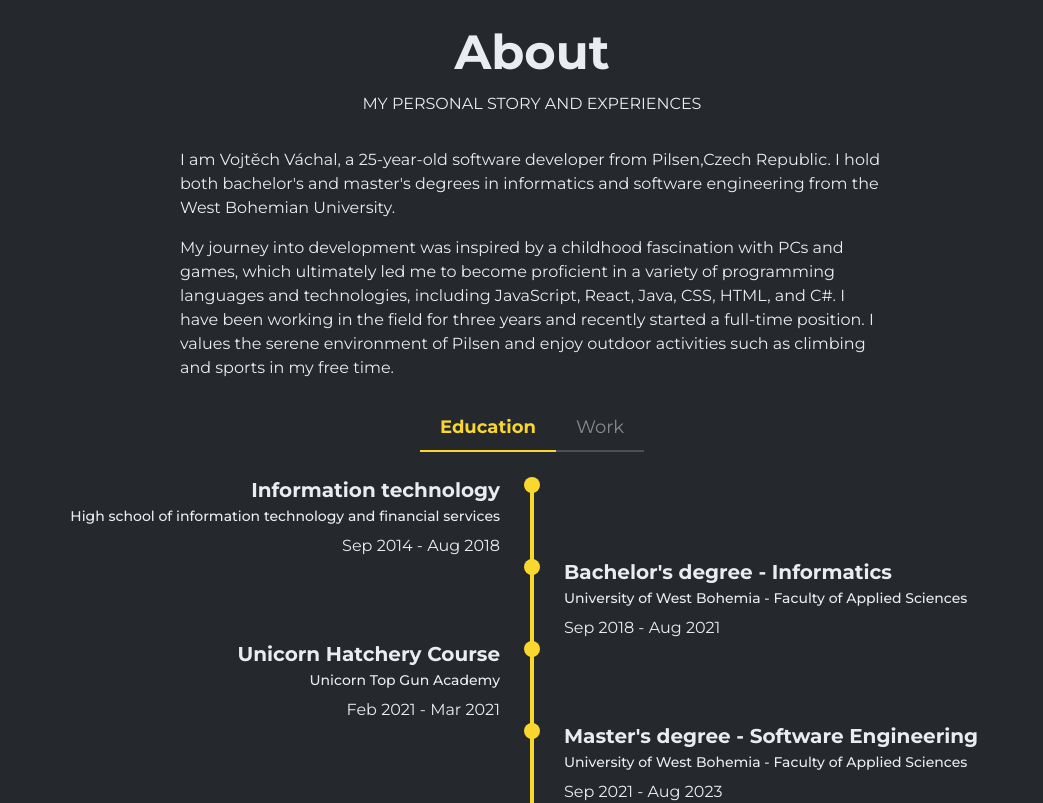
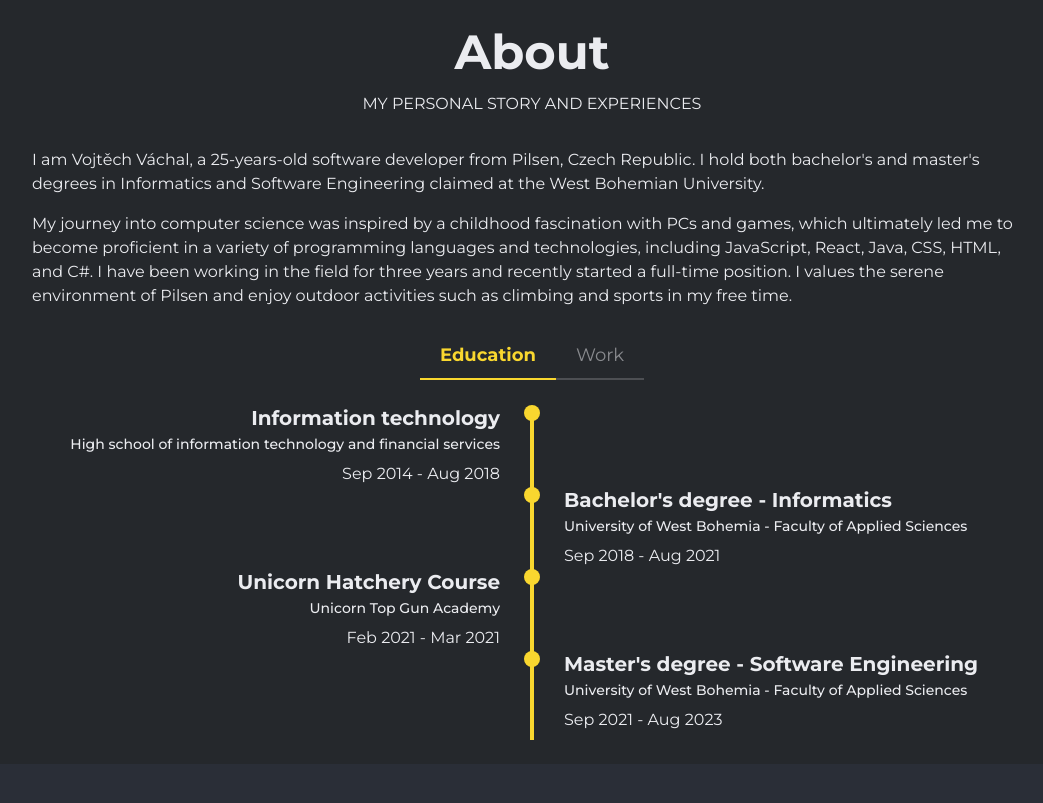
Before and after one commit to vachalvo/portfolio-app-next-js, a Next.js app: page / in a window 1280 px wide. Shown: the part 900-1703 px from the top of the page, without its empty margins (108-1151 px from the left). Built offline with nearby package versions, Linux system fonts and the light colour scheme.

Commit message:
Some minor changes

```diff
--- a/app/components/sections/About.tsx
+++ b/app/components/sections/About.tsx
@@ -70,23 +70,38 @@ const WORK: IEvent[] = [
 ];
 const TABS = ["Education", "Work"];
 
+function calculateAge(): number {
+    const currentDate = new Date();
+    const birthday = new Date('1998-06-11');
+
+    const birthYear = birthday.getFullYear();
+    const currentYear = currentDate.getFullYear();
+
+    let age = currentYear - birthYear;
+
+    if (currentDate < new Date(currentYear, birthday.getMonth(), birthday.getDate()))
+        age--;
+
+    return age;
+}
+
 function About(): ReactNode {
     const [activeTab, setActiveTab] = useState<string>(TABS[0]);
 
     const items = activeTab === "Education" ? EDUCATION : WORK;
+    const myAge = calculateAge();
 
     return (
         <div className="flex flex-col items-center gap-6">
-            <div className="lg:mx-64">
+            <div className="lg:max-w-[1000px]">
                 <p className="mt-4">
-                    I am Vojtěch Váchal, a 25-year-old software developer from Pilsen,
-                    {/* eslint-disable-next-line react/no-unescaped-entities */}
+                    I am Vojtěch Váchal, a {myAge}-years-old software developer from Pilsen,
                     Czech Republic. I hold both bachelor's and master's degrees in
-                    informatics and software engineering from the West Bohemian
+                    Informatics and Software Engineering claimed at the West Bohemian
                     University.
                 </p>
                 <p className="mt-4">
-                    My journey into development was inspired by a childhood fascination
+                    My journey into computer science was inspired by a childhood fascination
                     with PCs and games, which ultimately led me to become proficient in a
                     variety of programming languages and technologies, including
                     JavaScript, React, Java, CSS, HTML, and C#. I have been working in the
--- a/app/components/sections/ContactForm.tsx
+++ b/app/components/sections/ContactForm.tsx
@@ -61,7 +61,7 @@ function ContactForm(): ReactNode {
     };
 
     return (
-        <div className="flex flex-wrap flex-col items-center justify-center gap-4 text-center ">
+        <div className="flex flex-wrap flex-col items-center justify-center gap-4 text-center max-w-[1000px] m-auto">
             <div className="max-w-7xl w-full">
                 {showSuccessAlert && Alerts.getSuccessAlert("Your message has been sent. Expect a reply in the next few days.", () => setShowSuccessAlert(false))}
                 {showErrorAlert && Alerts.getErrorAlert("Your message could not be sent. Please try again later.", () => setShowErrorAlert(false))}
--- a/app/layout.tsx
+++ b/app/layout.tsx
@@ -1,13 +1,14 @@
 import type { Metadata } from 'next'
 import { Montserrat } from 'next/font/google'
 import './globals.css'
-import MetaTags from "@/app/metatags";
 
 const font = Montserrat({ subsets: ['latin'] })
 
 export const metadata: Metadata = {
-  title: 'Vojtěch Váchal',
-  description: 'Portfolio app about Vojtěch Váchal. Software developer. Generated by create next app.',
+  title: 'Vojtěch Váchal - Software Developer',
+  description: 'Software Developer, Web Developer, IT Enthusiast, Vojtěch Váchal\'s portfolio. Explore my skills, projects and feel free to connect with me.',
+  authors: {name: "Vojtěch Váchal", url: "https://vojtech-vachal.vercel.app"},
+  keywords: ['Vojtěch', 'Váchal', 'Software', 'Developer', 'Engineer', 'IT', 'Computer', 'Science', 'Portfolio', 'Skills'],
 }
 
 export default function RootLayout({
@@ -17,7 +18,6 @@ export default function RootLayout({
 }) {
   return (
     <html lang="en">
-    <MetaTags />
     <body className={font.className}>{children}</body>
     </html>
   )
--- a/app/metatags.tsx
+++ /dev/null
@@ -1,25 +0,0 @@
-import Head from "next/head";
-
-const MetaTags = () => {
-    return (
-        <Head>
-            <title>Vojtěch Váchal - Software Developer</title>
-            <link rel="icon" type="image/png" href="/favicon.png" />
-            <meta
-                name="description"
-                content="Software Developer, Web Developer, IT Enthusiast, Vojtěch Váchal's portfolio. Explore my skills, projects and feel free to connect with me."
-            />
-            <meta
-                name="keywords"
-                content="Vojtěch, Váchal, Software, Developer, Engineer, IT, Computer, Science, Portfolio, Skills"
-            />
-            <meta name="author" content="Ing. Vojtěch Váchal" />
-
-            <meta name="viewport" content="width=device-width, initial-scale=1.0" />
-            <meta name="robots" content="index, follow" />
-            <meta httpEquiv="Content-Type" content="text/html; charset=utf-8" />
-        </Head>
-    );
-};
-
-export default MetaTags;
--- a/app/page.tsx
+++ b/app/page.tsx
@@ -26,7 +26,7 @@ const PAGES = [
     {
         component: Projects,
         title: "Projects",
-        subtitle: "See projects that I created or be part of",
+        subtitle: "See projects that I created or was part of",
         id: "projects",
     },
     {
--- a/app/styles/components/navbar.css
+++ b/app/styles/components/navbar.css
@@ -2,10 +2,6 @@
     @apply navbar py-5 flex justify-between md:justify-around bg-transparent fixed top-0 z-10 transition-all duration-500;
 
     .navbar-link {
-        @apply font-medium hover:font-bold hover:text-xl hover:text-primary transition-all duration-300 inline-block relative;
-    }
-
-    .navbar-logo {
         @apply font-medium hover:font-bold hover:text-xl hover:text-primary transition-all duration-300 inline-block relative;
     }
 
@@ -27,11 +23,11 @@
     @apply bg-primary text-gray-900 navbar py-0 flex justify-between md:justify-around fixed top-0 z-10 transition-all duration-500;
 
     .navbar-link {
-        @apply font-medium hover:text-gray-900;
+        @apply font-medium hover:font-bold hover:text-xl hover:text-gray-900 transition-all duration-300 inline-block relative;
     }
 
     .navbar-link::after {
-        @apply text-gray-900 bg-gray-900 w-full absolute h-[2px] bottom-0 left-0;
+        @apply text-gray-900 bg-gray-900 w-full absolute h-[1px] bottom-0 left-0;
         content: '';
         transform: scaleX(0);
         transform-origin: bottom right;
```
Also changed, not shown: 2 other files (tests, documents, lock files or other folders).
